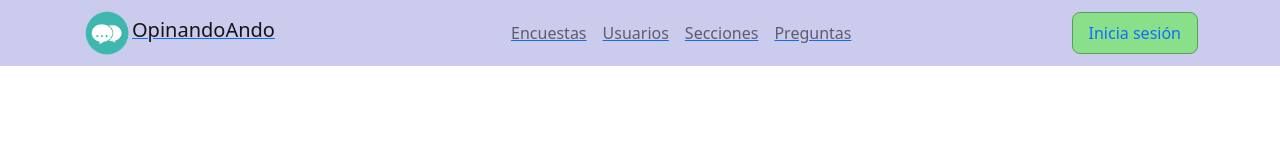
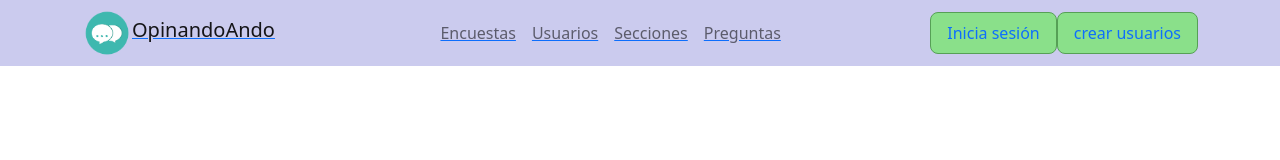
Before and after one commit to Dariiob/frontend1, a React (Create React App) app: page /login in a window 1280 px wide. Shown: the top 160 px of the page. Built offline with nearby package versions, Linux system fonts and the light colour scheme.

Commit message:
fix switch import in routing.jsx

```diff
--- a/src/components/Navbar/Navbar.jsx
+++ b/src/components/Navbar/Navbar.jsx
@@ -40,6 +40,9 @@ function NavBar(){
                 <Link className="Logueo" to='/login'>
                   <Nav.Link href="#Login">Inicia sesión</Nav.Link>
                 </Link>
+                <Link className="Logueo" to='/usuarios/crear'>
+                  <Nav.Link href="#Login">crear usuarios</Nav.Link>
+                </Link>
           </Container>
     </Navbar>
   );
--- a/src/components/autentication/login.jsx
+++ b/src/components/autentication/login.jsx
@@ -62,6 +62,7 @@ export default class Login extends React.Component {
 				errors: { 'usermsg': msg }
 			});
 		}
+
 	}
 
 	render() {
@@ -83,6 +84,7 @@ export default class Login extends React.Component {
 							<button className="boton-login" type="submit">
 								Iniciar Sesión
 							</button>
+
 							<img src="./carita-feliz.png" alt="" />
 						</Form>
 					</div>
```
